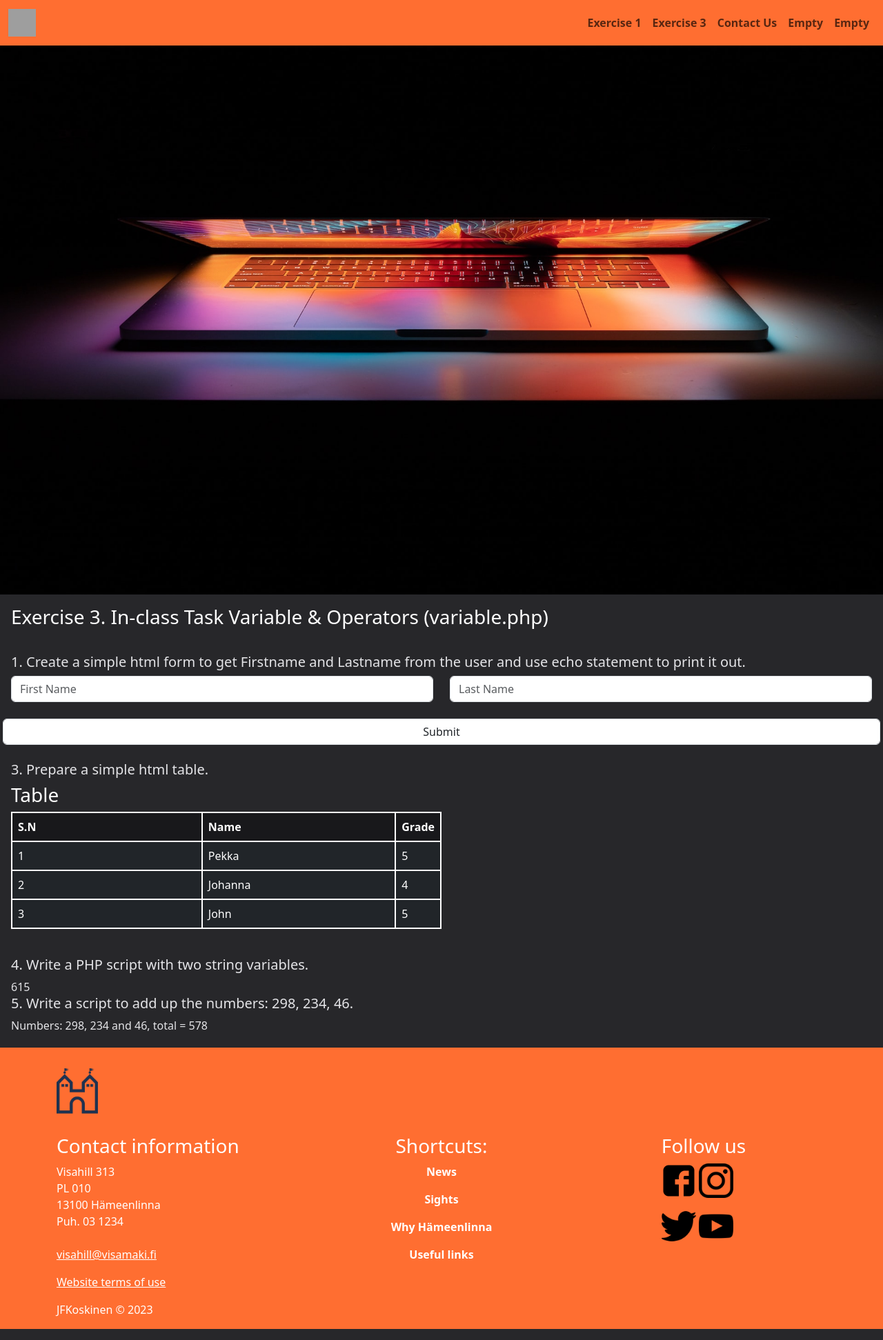
After one commit to Fernoss/JFKoskinen_web_programming, a PHP site: page /variable.php in a window 1280 px wide. The commit adds this page. Shown: the whole page at 69% size. Run offline with PHP 8.4, Linux system fonts and the light colour scheme; some libraries are stand-ins or nearby versions; grey boxes are pictures that could not be loaded.

Commit message:
Update, exercise 3

```diff
--- a/in-class_website/header.php
+++ b/in-class_website/header.php
@@ -46,7 +46,7 @@
               <a class="nav-link" href="ex1.php"><b>Exercise 1</b></a>
             </li>
             <li class="nav-item">
-              <a class="nav-link" href="aboutus.php"><b>About Us</b></a>
+              <a class="nav-link" href="variable.php"><b>Exercise 3</b></a>
             </li>
             <li class="nav-item dropdown">
               <a class="nav-link" href="contactus.php"><b>Contact Us</b></a>
--- a/in-class_website/index.php
+++ b/in-class_website/index.php
@@ -31,5 +31,4 @@ include"header.php" ?>
         recusandae nihil porro libero adipisci dicta, ullam cupiditate velit impedit voluptate atque ab veniam?
     </li>
 </ul>
-
 <?php include "footer.php" ?>
--- a/in-class_website/styles.css
+++ b/in-class_website/styles.css
@@ -33,9 +33,16 @@ td {
   padding-top: 10px;
   margin-top: 10px;
 }
+input .form-control {
+  padding-left: 0 !important;
+  padding-right: 0 !important;
+  margin-left: 16px !important;
+  margin-right: 16px !important;
+}
 /* End of PHP */
 body {
   background-color: #27272a;
+  margin: 16px auto;
 }
 .navbar {
   background-color: #ff6e31 !important;
--- /dev/null
+++ b/in-class_website/variable.php
@@ -0,0 +1,82 @@
+<?php
+$title = "Exercise 3";
+include"header.php" ?>
+
+<h3 style="padding-bottom: 1em;">Exercise 3. In-class Task Variable & Operators (variable.php)</h3>
+
+<h5>1. Create a simple html form to get Firstname and Lastname from the user and use echo statement to print it out.</h5>
+
+<form action="action.php" method="post">
+  <div class="row">
+    <div class="col" style="">
+      <input class="form-control" type="text" placeholder="First Name" name="fname" required><br>
+    </div>
+    <div class="col">
+      <input class="form-control" type="text" placeholder="Last Name" name="lname" required><br>
+    </div>
+  </div>
+
+  <!--<label for="date">Date:</label><br>
+  <input type="date" name="date" value="DD.MM.YYYY"><br> -->
+  <div class="row">
+    <input class="form-control" type="submit" value="Submit">
+  </div>
+
+</form>
+<br>
+<h5>3. Prepare a simple html table.</h5>
+
+<h3>Table</h3>
+<table class="table table-dark">
+<?php
+// setting up three variables
+$g1 = 5;
+$g2 = 4;
+$g3 = 5;
+//
+?>
+  <tr>
+    <th scope="col">S.N</th>
+    <th scope="col">Name</th>
+    <th scope="col">Grade</th>
+  </tr>
+  <tr>
+    <td>1</td>
+    <td>Pekka</td>
+    <td><?php echo $g1?></td>
+  </tr>
+  <tr>
+    <td>2</td>
+    <td>Johanna</td>
+    <td><?php echo $g2?></td>
+  </tr>
+  <tr>
+    <td>3</td>
+    <td>John</td>
+    <td><?php echo $g3?></td>
+  </tr>
+</table> <!-- End of table -->
+
+<br>
+<h5>4. Write a PHP script with two string variables.</h5>
+<?php
+$text1 = "Popular Linux distributions[18][19][20] include Debian, Fedora Linux, and Ubuntu, the latter of which itself consists of many different distributions and modifications, including Lubuntu and Xubuntu. Commercial distributions include Red Hat Enterprise Linux and SUSE Linux Enterprise.";
+$text2 = "Desktop Linux distributions include a windowing system such as X11 or Wayland, and a desktop environment such as GNOME or KDE Plasma. Distributions intended for servers may omit graphics altogether, or include a solution stack such as LAMP. Because Linux is freely redistributable, anyone may create a distribution for any purpose.";
+$text3 = $text1 . $text2;
+echo strlen($text3);
+?>
+<h5>5. Write a script to add up the numbers: 298, 234, 46.</h5>
+
+<?php
+$num1 = 298;
+$num2 = 234;
+$num3 = 46;
+$total = $num1 + $num2 + $num3;
+
+echo "\nNumbers: 298, 234 and 46, total = $total";
+
+?>
+
+
+
+<?php include "footer.php" ?>
```
Also changed, not shown: in-class_website/aboutus.php (deleted, +0 -14 lines), in-class_website/action.php (added, +11 -0 lines).
